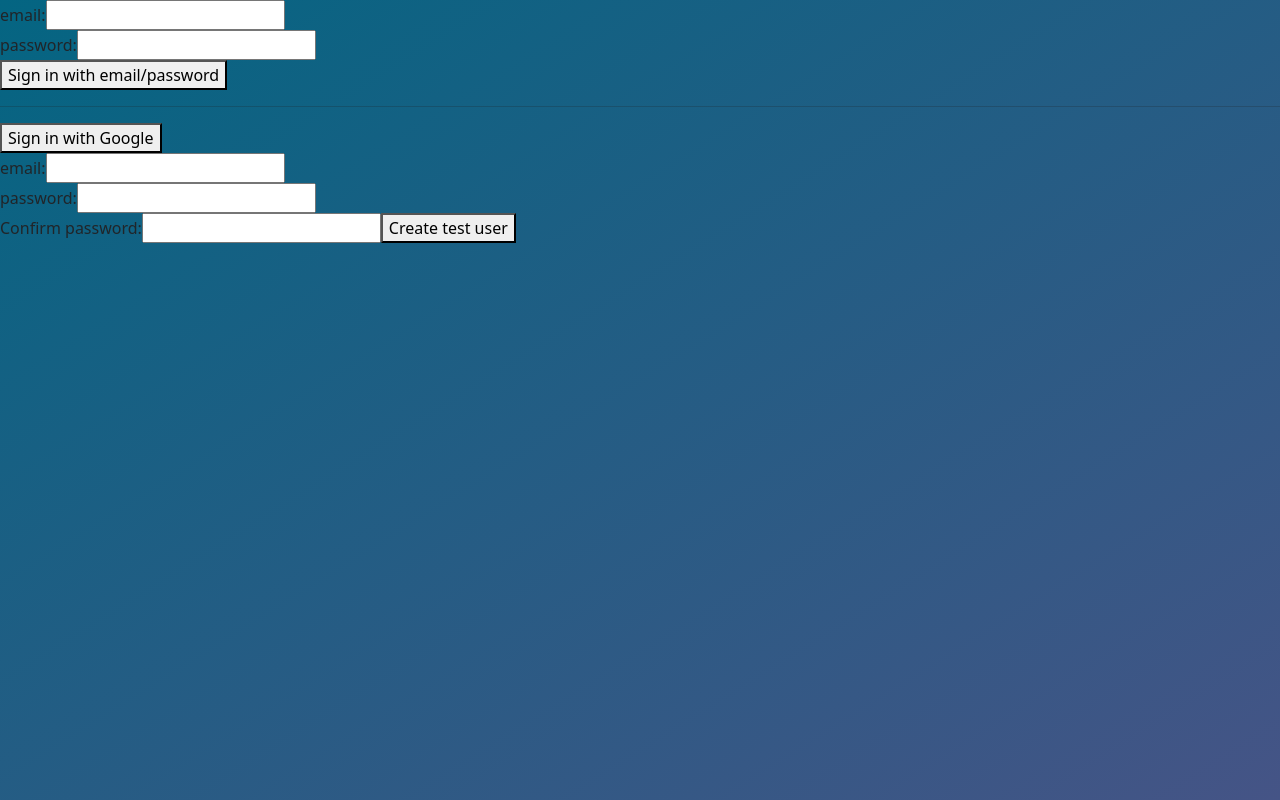
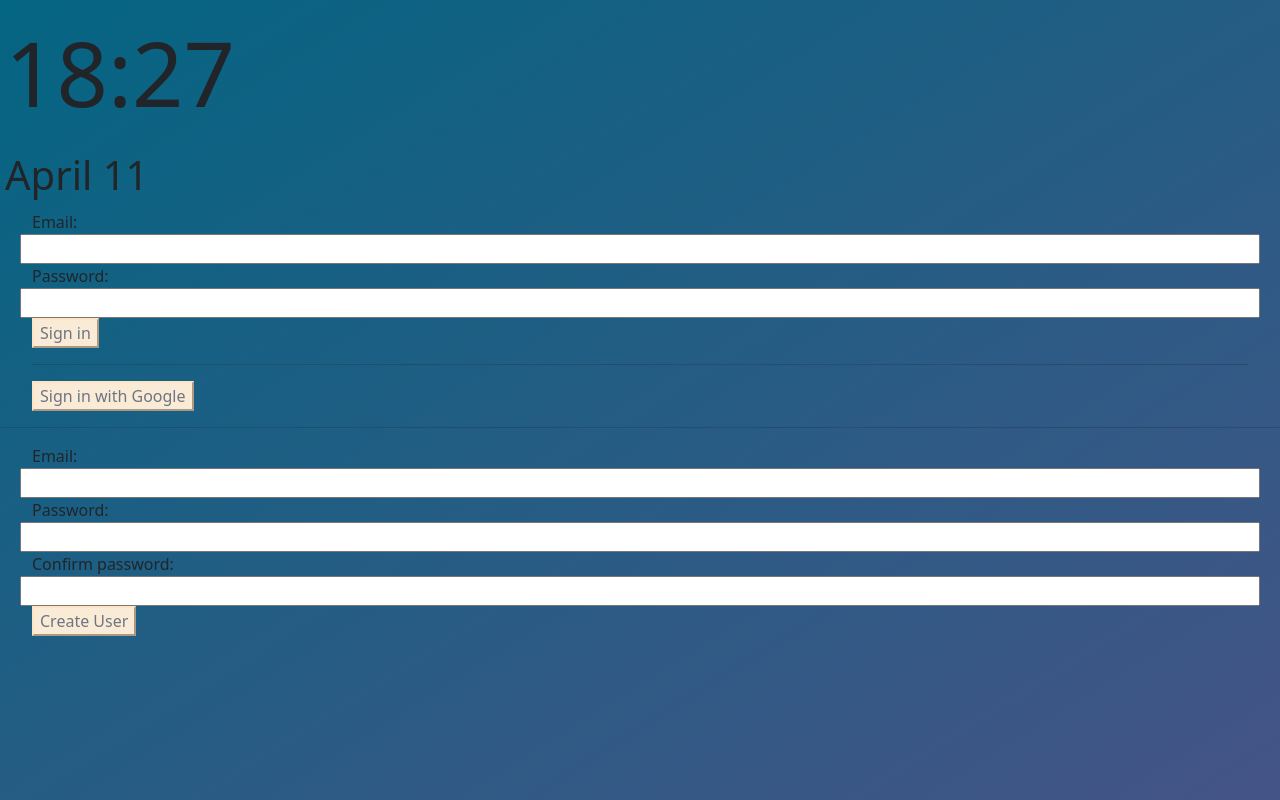
Before and after one commit to wyattchang11/cs124-lab2, a React (Create React App) app: page / in a window 1280 px wide. Built offline with nearby package versions, Linux system fonts and the light colour scheme; no server answers.

Commit message:
changes
Co-authored-by: Chuck Rak <chuckrak@users.noreply.github.com>

```diff
--- a/src/App.js
+++ b/src/App.js
@@ -17,7 +17,7 @@ import '../src/style.css';
 import { useCollectionData } from "react-firebase-hooks/firestore";
 import { initializeApp } from "firebase/app";
 import {
-  collection, doc, getFirestore, updateDoc, arrayUnion, query, setDoc, where,/* , serverTimestamp */
+  collection, doc, getFirestore, updateDoc, query, setDoc, where,/* , serverTimestamp */
   deleteDoc
 } from "firebase/firestore";
 import { generateUniqueID } from 'web-vitals/dist/modules/lib/generateUniqueID';
@@ -55,6 +55,7 @@ function App(props) {
   const [user, loadingAuth, errorAuth] = useAuthState(auth);
   function verifyEmail() {
     sendEmailVerification(user);
+    window.alert('Email verification sent. Reload after verifying to see app.');
   }
 
   if (loadingAuth) {
@@ -72,21 +73,23 @@ function App(props) {
         </button>
 
       </div>
+      {!user.emailVerified ? <div>
+        <h3 className="verify">Verify Email to Use App</h3>
+        <button className='alert-button alert-ok' type="button" onClick={verifyEmail}>Verify email</button>
+        </div> :
+      <SignedInApp displayName={user.displayName} {...props} user={user} />}
 
-      <SignedInApp displayName={user.displayName} {...props} user={user} />
-      {!user.emailVerified && <button type="button" onClick={verifyEmail}>Verify email</button>}
     </div>
   } else {
     return <>
       {errorAuth && <p>Error App: {errorAuth.message}</p>}
+      <Header signedIn={false}/>
       <SignIn auth={auth} key="Sign In" />
+      <hr/>
       <SignUp auth={auth} key="Sign Up" />
     </>
   }
 }
-
-
-
 
 
 
@@ -97,9 +100,8 @@ function SignedInApp(props) {
   const [showPriorityBar, setShowPriorityBar] = useState(false);
   const [showFilter, setShowFilter] = useState(false);
   const [showTaskListAdder, setShowTaskListAdder] = useState(false);
-  const taskListQ = query(collection(db, collectionName), where("owner", "==", props.user.uid));
+  const taskListQ = query(collection(db, collectionName), where("hasAccess", "array-contains", props.user.email));
   const [taskLists, loading, error] = useCollectionData(taskListQ);
-  // const [taskListToEdit, setTaskListToEdit] = useState("");
   const [currentTaskList, setCurrentTaskList] = useState(null);
   const [taskOrder, setTaskOrder] = useState("task");
   const [showShare, setShowShare] = useState(false);
@@ -125,10 +127,23 @@ function SignedInApp(props) {
 
   function shareTaskList(taskListId, userEmail) {
     console.log("Sharing Task List to ", taskListId, userEmail);
-    updateDoc(doc(db, collectionName, taskListId), {
+    console.log(Array.from(new Set([...currentTaskList.hasAccess, userEmail])));
+    const newTaskList = {
       ...currentTaskList,
-      hasAccess: arrayUnion(userEmail)
-    });
+      hasAccess: Array.from(new Set([...currentTaskList.hasAccess, userEmail]))
+    };
+    updateDoc(doc(db, collectionName, taskListId), newTaskList);
+    setCurrentTaskList(newTaskList);
+  }
+
+  function unshareTaskList(taskListId, userEmail){
+    console.log("unsharing Task List to ", taskListId, userEmail);
+    const newTaskList = {
+      ...currentTaskList,
+      hasAccess: currentTaskList.hasAccess.filter(e => e !== userEmail)
+    };
+    updateDoc(doc(db, collectionName, taskListId), newTaskList);
+    setCurrentTaskList(newTaskList);
   }
 
   function toggleShowShare() {
@@ -157,20 +172,19 @@ function SignedInApp(props) {
 
   function addTaskList(taskListName) {
     const uniqueId = generateUniqueID();
-    const task = {
+    const taskList = {
       id: uniqueId,
       name: taskListName,
       hasAccess: [props.user.email],
-      owner: props.user.uid
+      owner: props.user.email
     };
-    setDoc(doc(db, collectionName, uniqueId), task);
-    setCurrentTaskList(task);
+    setDoc(doc(db, collectionName, uniqueId), taskList);
+    setCurrentTaskList(taskList);
 
   }
 
   function changeTaskToEdit(taskList, taskDescription) {
     setTaskToEdit(taskDescription);
-    // setTaskListToEdit(taskList);
   }
 
   function changeCurrentTaskList(newTaskList) {
@@ -198,6 +212,7 @@ function SignedInApp(props) {
   }
 
   if (currentTaskList === null) {
+    console.log("current Task List is null");
     console.log(taskLists);
     setCurrentTaskList(taskLists.length > 0 ? taskLists[0] : {});
   }
@@ -205,13 +220,15 @@ function SignedInApp(props) {
   return (<div className="container">
     <Header userName={props.displayName}
       toggleShowShare={toggleShowShare}
-      toggleShowTaskListInfo={toggleShowTaskListInfo} />
+      toggleShowTaskListInfo={toggleShowTaskListInfo}
+      signedIn={true} />
 
     {taskLists.length > 0 ? (<ToggleBar onItemChanged={onItemChanged}
       changeTaskToEdit={changeTaskToEdit}
       togglePriorityBar={togglePriorityBar}
       toggleTaskEditor={toggleTaskEditor}
       db={db}
+      user={props.user}
       collectionName={collectionName}
       taskLists={taskLists}
       currentTaskList={currentTaskList}
@@ -240,7 +257,9 @@ function SignedInApp(props) {
     {showTaskListInfo && <TaskListInfo taskList={currentTaskList}
       toggleShowTaskListInfo={toggleShowTaskListInfo}
       deleteTaskList={deleteTaskList}
-      editTaskListName={editTaskListName} />}
+      editTaskListName={editTaskListName}
+      unshareTaskList={unshareTaskList}
+      user={props.user}/>}
 
   </div>);
 }
--- a/src/Header.js
+++ b/src/Header.js
@@ -19,6 +19,7 @@ const Header = (props) => {
                 <p id="day">{time.toLocaleString('default', { month: 'long' })} {time.getDate()}</p>
             </div>
         </div>
+        {props.signedIn &&
         <div className="button-group col-4 headerButtons">
           <button className={"topRightButtons"} onClick={() => props.toggleShowShare()}>
             <FontAwesomeIcon icon={faUserGroup} size="2x"/>
@@ -26,7 +27,7 @@ const Header = (props) => {
           <button className={"topRightButtons"} onClick={() => props.toggleShowTaskListInfo()}>
             <FontAwesomeIcon icon={faEllipsisVertical} size="2x"/>
           </button>
-        </div>
+        </div>}
     </div>
 }
 export default Header;
--- a/src/SignIn.js
+++ b/src/SignIn.js
@@ -19,23 +19,24 @@ const SignIn = (props) => {
     else if (loadingEP || loadingGoogle) {
         return <p>Logging in…</p>
     }
-    return <div>
+    return <div className="margin">
         {errorEP && <p>"Error logging in: " {errorEP.message}</p>}
         {errorGoogle && <p>"Error logging in: " {errorGoogle.message}</p>}
-        <label htmlFor='email'>email: </label>
-        <input type="text" id='email' value={email}
-               onChange={e=>setEmail(e.target.value)}/>
-        <br/>
-        <label htmlFor='pw'>password: </label>
-        <input type="password" id='passwordSignIn' value={password}
+        <div className="row">
+            <label htmlFor='email'>Email: </label>
+            <input type="text" id='email' value={email}
+            onChange={e=>setEmail(e.target.value)}/>
+        </div>
+        <div className="row">
+            <label htmlFor='passwordSignIn'>Password: </label>
+            <input type="password" id='passwordSignIn' value={password}
                onChange={e=>setPassword(e.target.value)}/>
-        <br/>
-        <button onClick={() =>signInWithEmailAndPassword(email, password)}>
-            Sign in with email/password
+        </div>
+        <button className="alert-button alert-ok" onClick={() =>signInWithEmailAndPassword(email, password)}>
+            Sign in
         </button>
-
         <hr/>
-        <button onClick={() => signInWithGoogle()}>
+        <button className="alert-button alert-ok" onClick={() => signInWithGoogle()}>
             Sign in with Google
         </button>
     </div>
--- a/src/SignUp.js
+++ b/src/SignUp.js
@@ -14,26 +14,34 @@ const SignUp = (props) => {
     } else if (loading) {
         return <p>Signing up…</p>
     }
-    return <div>
+    return <div className="margin">
         {error && <p>Error signing up: {error.message}</p>}
-        <label htmlFor='email'>email: </label>
+        <div className="row">
+            <label htmlFor='email'>Email: </label>
             <input type="text" id='email' value={email}
                     onChange={e=>setEmail(e.target.value)}/>
-        <br/>
-        <label htmlFor='passwordSignIn'>password: </label>
+        </div>
+
+        <div className="row">
+            <label htmlFor='passwordSignIn'>Password: </label>
             <input type="password" id='passwordSignIn' value={password}
                 onChange={e=>setPassword(e.target.value)}/>
-        <br/>
+        </div>
+
+        <div className="row">
             <label htmlFor='confirmPasswordSignIn'> Confirm password: </label>
             <input type="password" id="confirmPasswordSignIn" value={confirmPassword}
                 onChange={e=>setConfirmPassword(e.target.value)}/>
-        <button onClick={() =>{
+        </div>
+        <button
+            className="alert-button alert-ok"
+            onClick={() =>{
             if(confirmPassword !== password){
                 alert("Passwords do not match");
                 return;
             }
             createUserWithEmailAndPassword(email, password)}}>
-            Create test user
+            Create User
         </button>
 
     </div>;
--- a/src/Task.js
+++ b/src/Task.js
@@ -9,9 +9,9 @@ const Task = (props) => {
   return (<div>
     <div className={"row top-buffer"}>
       <div className={"col-12"}>
-        <div className={props.className} id="task" aria-label={props.task.task + ", " + (props.task.priority === 0 ? "low" : (props.task.priority === 1 ? "medium" : "high")) + "priority click to complete"}>
+        <div className={props.className} id="task" aria-label={props.task.task + ", " + props.buttonClassName + "priority click to complete"}>
           <div className="row">
-            <button className="col-8 TaskFocusButton" onClick={() => {
+            <button className={"col-8 TaskFocusButton " + props.buttonClassName} onClick={() => {
               props.onItemChanged(props.currentTaskList.id, props.task.id, "completed", !props.task.completed);
             }}>
               {props.task.task}
--- a/src/TaskEditor.js
+++ b/src/TaskEditor.js
@@ -16,7 +16,7 @@ const TaskEditor = (props) => {
                   <button className={"col-6 alert-button alert-ok"} type={"button"}
                           onClick={() => {
                             props.toggleTaskEditor();
-                            props.onItemChanged(props.taskListToEdit.id, props.taskToEdit.id, "task", inputValue);
+                            props.onItemChanged(props.currentTaskList.id, props.taskToEdit.id, "task", inputValue);
                           }}>
                       OK
                   </button>
--- a/src/TaskList.js
+++ b/src/TaskList.js
@@ -2,7 +2,6 @@ import Task from './Task.js';
 const TaskList = (props) => {
 
     const data = props.showAllTasks ? props.data : props.data.filter(entry => !entry.completed);
-    // console.log(data);
     if(!data){
       return <p>NO DATA</p>;
     }
@@ -15,6 +14,7 @@ const TaskList = (props) => {
       toggleTaskEditor={props.toggleTaskEditor}
       changeTaskToEdit={props.changeTaskToEdit}
       togglePriorityBar={props.togglePriorityBar}
-      className={entry.completed ? "CompletedTask " : "Task " + (entry.priority === 2 ? "high" : (entry.priority === 0 ? "low": "medium"))}/>))
+      className={entry.completed ? "CompletedTask " :  "Task"}
+      buttonClassName={(entry.priority === 2 ? "high" : (entry.priority === 0 ? "low": "medium"))}/>))
 }
 export default TaskList;
--- a/src/TaskListInfo.js
+++ b/src/TaskListInfo.js
@@ -2,15 +2,27 @@ import { useState } from "react";
 const TaskListInfo = (props) => {
     const [inputValue, setInputValue] = useState(props.taskList.name);
     const changeInputValue = (e) => setInputValue(e.target.value);
+    console.log("tli", props.taskList);
+    function promptUnshare(email){
+        const proceed = window.confirm("Are you sure you want to unshare from " + email + "?");
+        proceed && props.unshareTaskList(props.taskList.id, email)
+
+    }
+    const sharedList = props.taskList.hasAccess.filter(elt => elt !== props.taskList.owner);
     return <div className={"container backdrop"}>
         <div className={"taskModal"}>
             <div className="justify-content-center">
                 <h3>Task List Info</h3>
             </div>
             <div className="row">
-                <h5>Shared With:</h5>
-                {props.taskList.hasAccess.map((email) => {
-                    return <p key={email}>{email}</p>;
+                <h5>Owner: {props.taskList.owner}</h5>
+            </div>
+            <div className="row">
+                <h5>Shared With {props.user.email === props.taskList.owner && "(Click To Unshare)"}:</h5>
+                {sharedList.map((email) => {
+                    return <button className={"sharedUsers"} key={email} onClick={() => promptUnshare(email)}>
+                        {email}
+                    </button>;
                 })}
             </div>
             <div className={"row"}>
@@ -30,7 +42,7 @@ const TaskListInfo = (props) => {
                 </button>
             </div>
             <br/>
-            <div className={"row"}>
+            {props.taskList.owner === props.user.email && <div className={"row"}>
                 <button className="col-12 alert-button alert-danger" type="button"
                 onClick={() => {
                     const proceed = window.confirm("Are you sure you want to delete task list? This cannot be undone");
@@ -39,7 +51,7 @@ const TaskListInfo = (props) => {
                 }}>
                     Delete Task List
                 </button>
-            </div>
+            </div>}
             <div className="row">
                 <button className="col-12 alert-button alert-cancel" type="button" onClick={props.toggleShowTaskListInfo}>
                     Close
--- a/src/TaskListToggler.js
+++ b/src/TaskListToggler.js
@@ -7,7 +7,7 @@ export default function TaskListToggler(props) {
                 {props.currentTaskListName}
             </Dropdown.Toggle>
             <Dropdown.Menu className={"dropdownMenu"}>
-                {props.taskLists.map(taskList => <Dropdown.Item key={taskList.id} onClick={() => props.changeCurrentTaskList(taskList)} aria-label={taskList.name + ", click to select this task list"}>{taskList.name}</Dropdown.Item>)}
+                {props.taskLists.map(taskList => <Dropdown.Item key={taskList.id} onClick={() => props.changeCurrentTaskList(taskList)} className={taskList.owner === props.user.email ? "owner" : "notOwner"} aria-label={taskList.name + ", click to select this task list"}>{`${taskList.name} `}</Dropdown.Item>)}
                 <Dropdown.Divider />
                 <Dropdown.Item key="0" onClick={props.toggleTaskListAdder}>Add New Task List</Dropdown.Item>
             </Dropdown.Menu>
--- a/src/ToggleBar.js
+++ b/src/ToggleBar.js
@@ -5,7 +5,7 @@ import TaskListToggler from './TaskListToggler';
 import Header from './Header.js';
 
 
-import { useState, useEffect } from 'react';
+import { useState } from 'react';
 import { collection, deleteDoc, doc, query, orderBy, setDoc/* , serverTimestamp */ } from "firebase/firestore";
 import { useCollectionData } from "react-firebase-hooks/firestore";
 import { generateUniqueID } from 'web-vitals/dist/modules/lib/generateUniqueID';
@@ -67,7 +67,7 @@ const ToggleBar = (props) => {
   return (<div>
     <TaskToggler showAllTasks={showAllTasks} displayAllTasks={displayAllTasks} hideCompletedTasks={hideCompletedTasks}/>
     <div className="row">
-      <TaskListToggler currentTaskListName={currentTaskList.name} taskLists={props.taskLists} changeCurrentTaskList={props.changeCurrentTaskList} toggleTaskListAdder={props.toggleTaskListAdder}/>
+      <TaskListToggler currentTaskListName={currentTaskList.name} taskLists={props.taskLists} changeCurrentTaskList={props.changeCurrentTaskList} user={props.user} toggleTaskListAdder={props.toggleTaskListAdder}/>
 
       <button className='col-6 CompletedBar' onClick={props.toggleFilter}>
         <div className="Tab Sorter">
--- a/src/style.css
+++ b/src/style.css
@@ -30,12 +30,16 @@ body{
     margin-top: 5px;
 }
 
-.Task.low {
+.low {
     color: lightgreen;
 }
 
-.Task.high {
-    color:rgb(253, 18, 18)
+.high {
+    color:rgb(253, 18, 18);
+}
+
+.medium{
+    color: antiquewhite;
 }
 
 .Task{
@@ -90,6 +94,11 @@ body{
 .Header{
     text-align: center;
     font-size: 40px;
+}
+
+.verify{
+    color: black;
+
 }
 
 .justify-content-center{
@@ -258,6 +267,11 @@ div FontAwesomeIcon{
     border-color:bisque;
 }
 
+.margin{
+    margin-right: 2rem;
+    margin-left: 2rem;
+}
+
 .priority-button {
     color:#6E7582;
     background-color:antiquewhite;
@@ -365,6 +379,19 @@ h3{
 .TaskFocusButton{
     background: none;
     border: none;
-    color: antiquewhite;
     text-align: left;
 }
+
+.sharedUsers{
+    border: none;
+    background: none;
+    text-align: left;
+}
+
+.notOwner{
+    color: inherit;
+}
+
+.owner{
+    color: #079807;
+}
```
Also changed, not shown: design/design.md (+18 -0 lines), 1 other file (tests, documents, lock files or other folders). Lines whose indentation alone changed are shown as unchanged.
